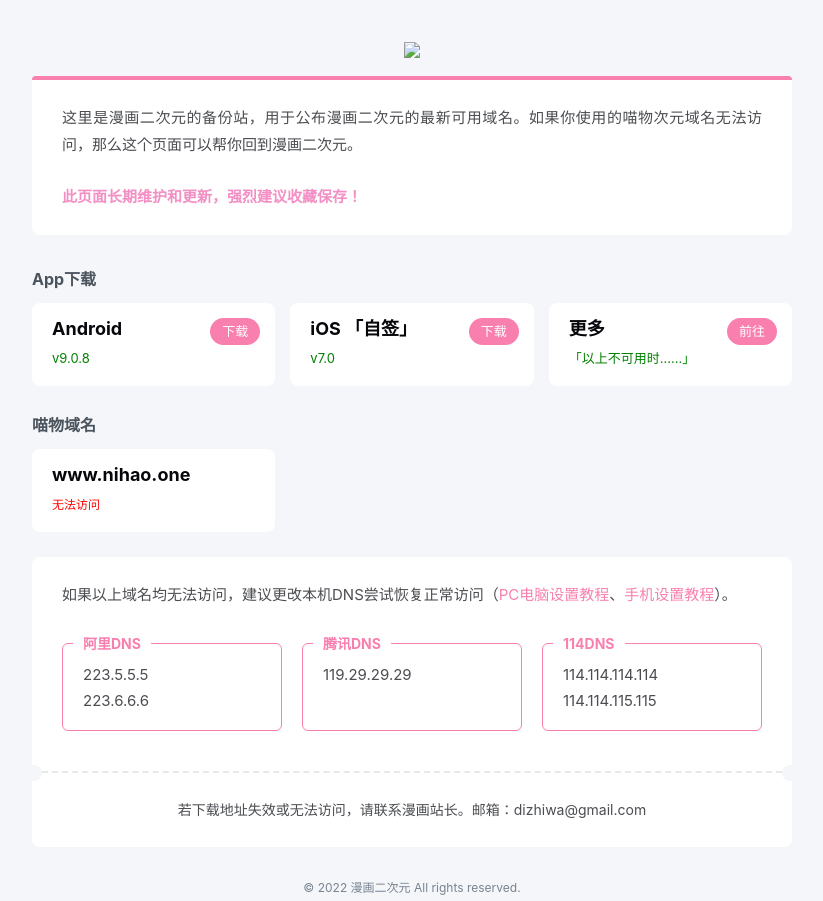
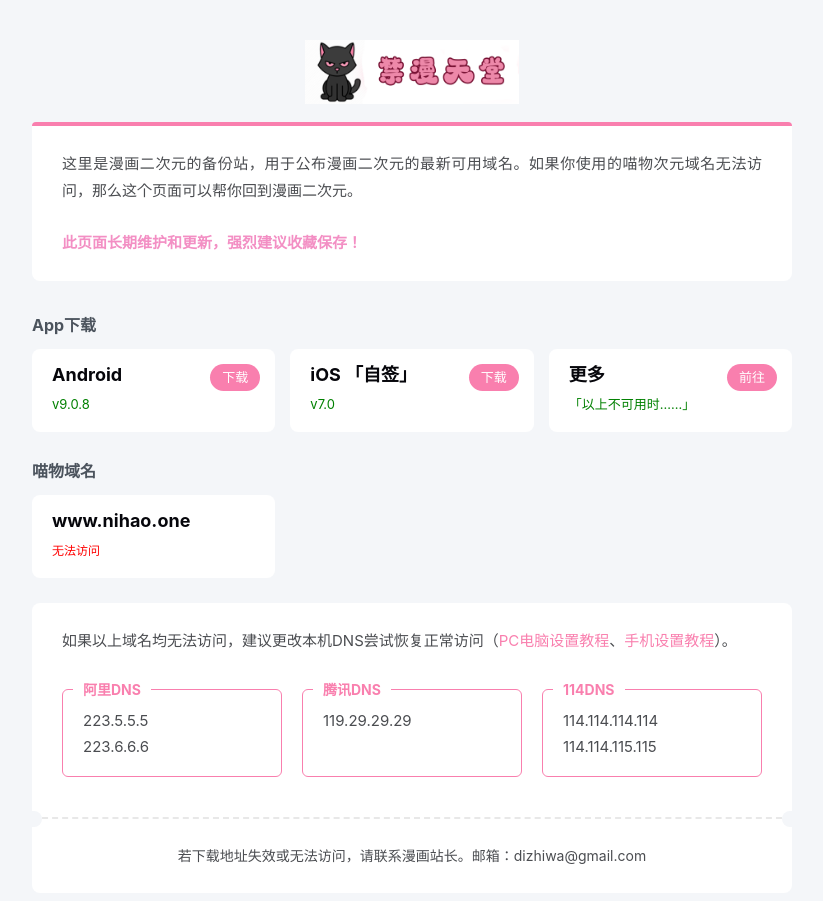
Before and after one commit to buliangorg/buliangorg.github.io, a plain HTML site: page index.html in a window 1280 px wide. Shown: the top 901 px of the page, without its empty margins (228-1051 px from the left). Drawn offline with Linux system fonts and the light colour scheme; no server answers.

Commit message:
Update index.html

```diff
--- a/index.html
+++ b/index.html
@@ -8,12 +8,12 @@
     <title>禁漫天堂二次元-永久网址发布页</title>
     <link rel="stylesheet" href="static/css/style.css"/>
     <script type="text/javascript" src="static/js/index.js?1"></script>
-    <link rel="shortcut icon" href="static/image/logo.png">
+    <link rel="shortcut icon" href="logo.png">
 </head>
 <body>
 
 <div class="main">
-    <div class="logo"><img src="static/image/logo2.png"></div>
+    <div class="logo"><img src="logo2.png"></div>
     <div class="box">
         <div class="content">
             <p>这里是漫画二次元的备份站，用于公布漫画二次元的最新可用域名。如果你使用的喵物次元域名无法访问，那么这个页面可以帮你回到漫画二次元。<br /><br /><strong style="color:rgb(243, 143, 196);">此页面长期维护和更新，强烈建议收藏保存！</strong></p>
```
